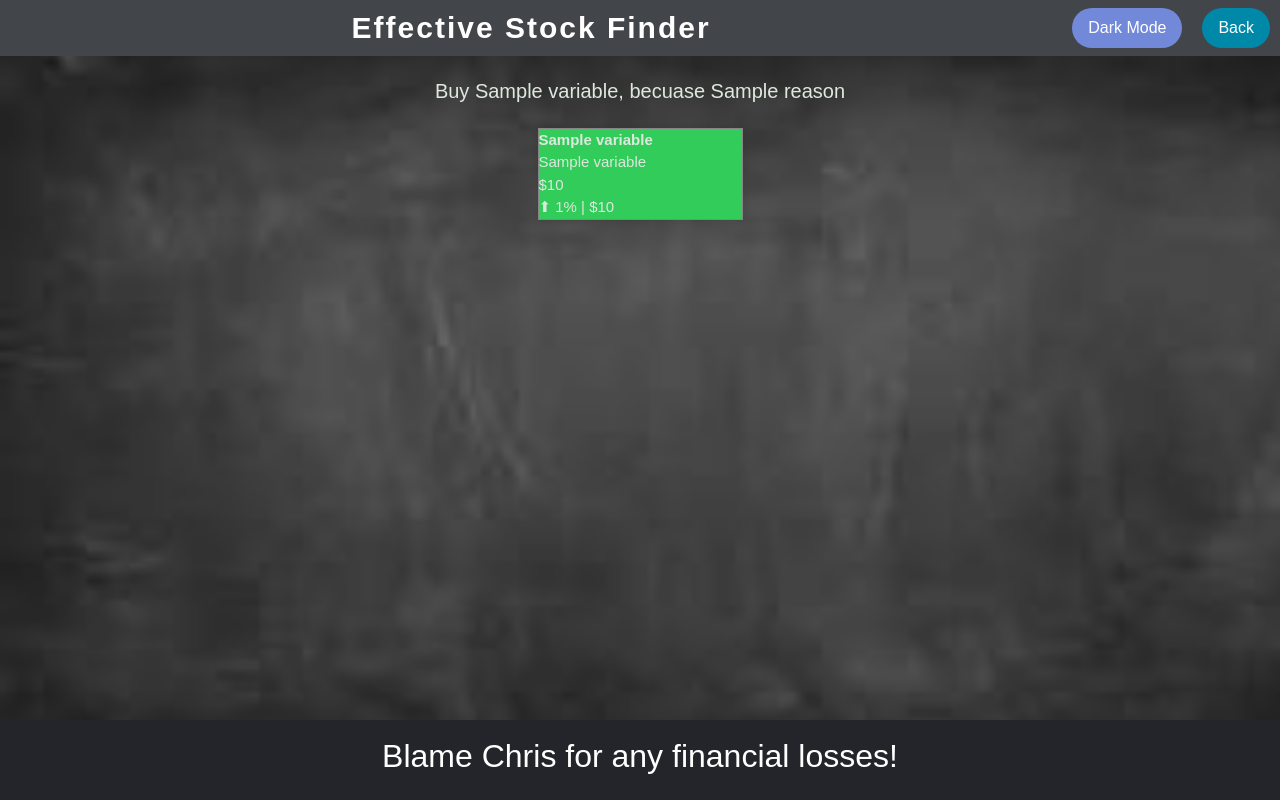
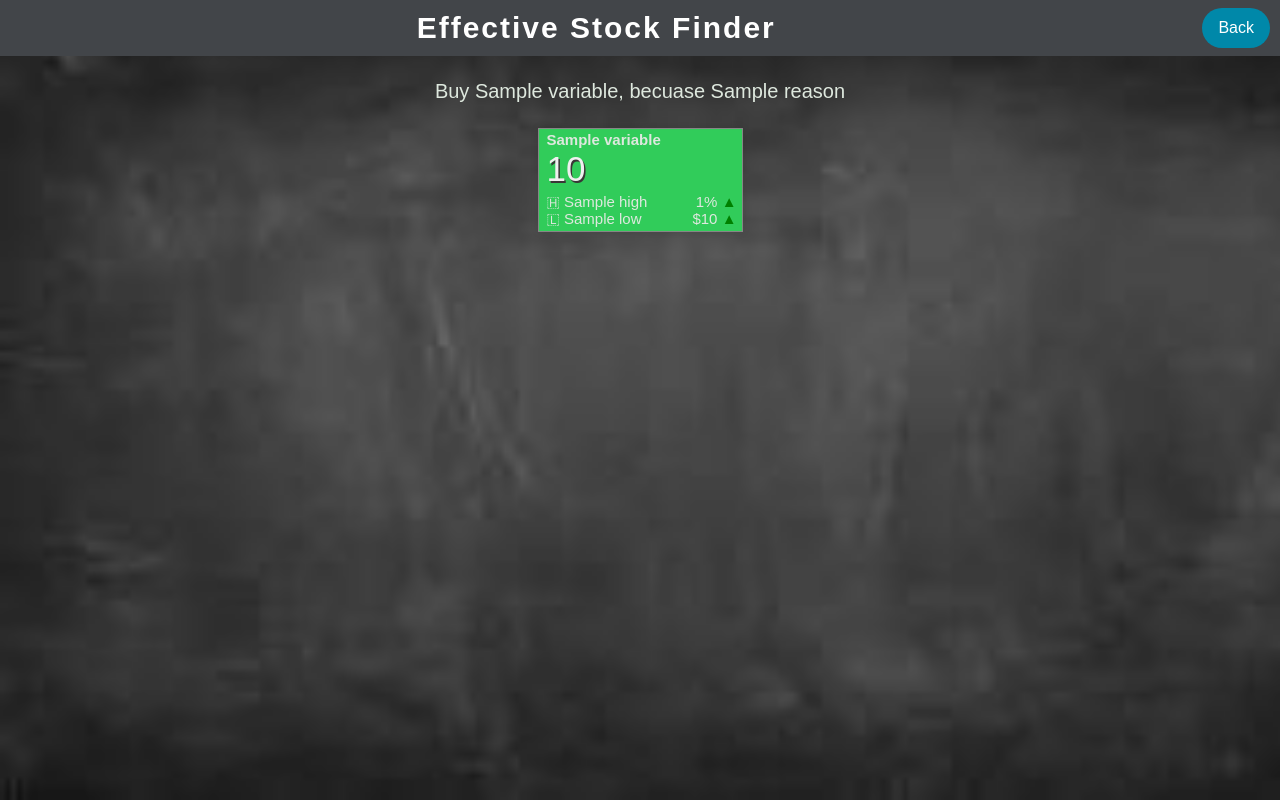
Before and after one commit to cjnuss/effective-stock-finder, a Flask app: template main-project/src/templates/best_stock.html in a window 1280 px wide. Run offline with Flask 3, Linux system fonts and the light colour scheme; the template is opened without the code that fills it: most values are stand-ins (such as "Sample title", 1, 10 or a date in 2020); some libraries are stand-ins or nearby versions.

Commit message:
deleted footer and darkmode button

```diff
--- a/main-project/src/templates/best_stock.html
+++ b/main-project/src/templates/best_stock.html
@@ -17,8 +17,6 @@
     <nav class="navbar">
         <h2 class="navbar-title">Effective Stock Finder</h2>
         <div class="navbar-buttons">
-            <!-- Button to toggle between light and dark modes -->
-            <button onclick="toggleMode()" id="dark-mode-button">Dark Mode</button>
             <!-- Button to go back to the original page with 10 stocks -->
             <button onclick="goBack()" id="back-button">Back</button>
         </div>
@@ -39,17 +37,37 @@
             {% else %}
                 <div class="stock" id="no-change-stock">
             {% endif %}
-                    <div><b>{{ variable.name }}</b></div>
-                    <div>{{ variable.short_name }}</div>
-                    <div>${{ variable.price }}</div>
-            {% if variable.percentage_change|int > 0 %}
-                    <div>⬆
-            {% elif variable.percentage_change|int < 0 %}
-                    <div>⬇️
-            {% else %}
-                    <div>⏹
-            {% endif %}
-                    {{ variable.percentage_change }}% | ${{ variable.price_change }}</div>
+            <div class="stock-short-name"><b>{{ variable.short_name }}</b></div>
+            <div class="stock-price">{{ variable.price }}</div>
+
+            <div class="stock-row">
+                <div>🇭 {{ variable.high }}</div> <!-- Today's highest price   -->
+                    {% if variable.percentage_change|float > 0 %}
+                    <div class="stock-row-percent-change">
+                        {{ variable.percentage_change }}% <span class="up-arrow">&#9650;</span>
+                    {% elif variable.percentage_change|float < 0 %}
+                    <div class="stock-row-percent-change">
+                        {{ variable.percentage_change }}% <span class="down-arrow">&#9660;</span>
+                    {% else %}
+                    <div class="stock-row-percent-change">
+                        {{ variable.percentage_change }}%<span class="no-movement-symbol">-</span>
+                    {% endif %}
+                    </div>
+                </div>
+                <div class="stock-row">
+                    <div>🇱 {{ variable.low }} </div> <!-- Today's lowest price   -->
+                    {% if variable.percentage_change|float > 0 %}
+                    <div class="stock-row-percent-change">
+                        ${{ variable.price_change }} <span class="up-arrow">&#9650;</span>
+                    {% elif variable.percentage_change|float < 0 %}
+                    <div class="stock-row-percent-change">
+                        ${{ variable.price_change }} <span class="down-arrow">&#9660;</span>
+                    {% else %}
+                    <div class="stock-row-percent-change">
+                        ${{ variable.price_change }} <span class="no-movement-symbol">-</span>
+                    {% endif %}
+                    </div>
+                </div>
                 </div>
         {% endfor %}
     </div>
@@ -57,9 +75,5 @@
     <div class="plot-container">
         <div id="plot" data-plot="{{ plot_data }}" color="{{ color }}"></div>
     </div>
-    <!-- Bottom navbar -->
-    <nav class="bottom-navbar">
-        <h2 class="navbar-title-2">Blame Chris for any financial losses!</h2>
-    </nav>
 </body>
 </html>
```
